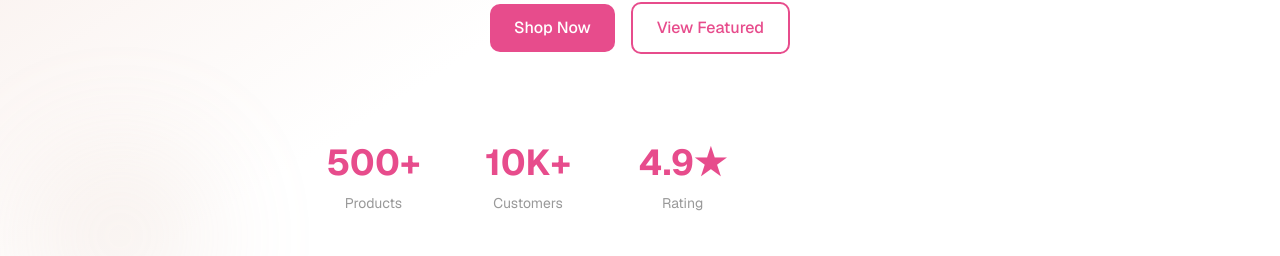
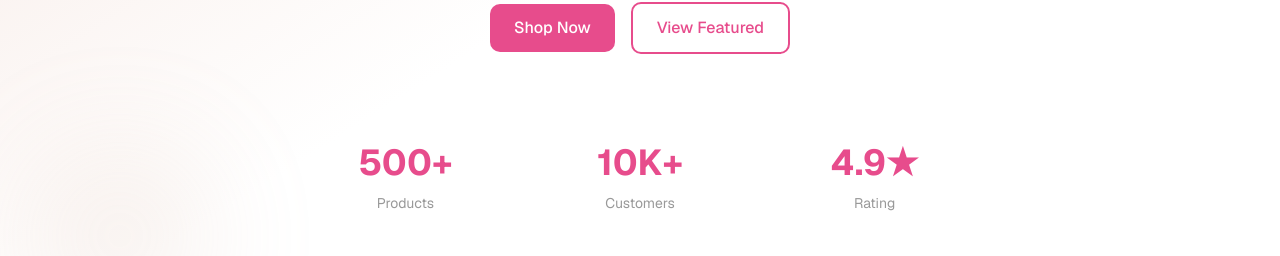
Before and after one commit to Jojo588/elegance-fashion-website, a Next.js app: page / in a window 1280 px wide. Shown: the part 544-800 px from the top of the page. Built offline with nearby package versions, Linux system fonts and the light colour scheme; no server answers; the database is empty; a web font is replaced by a local one.

Commit message:
feat: enhance HeroSection layout and styling for better alignment and centering
Co-authored-by: Benedict Jojo Afful <137832436+Jojo588@users.noreply.github.com>

```diff
--- a/components/HeroSection.tsx
+++ b/components/HeroSection.tsx
@@ -38,7 +38,7 @@ export default function HeroSection() {
           </div>
 
           {/* Stats */}
-          <div className="grid w-full max-w-md grid-cols-3 gap-2 pt-8 sm:gap-4 md:pt-12">
+          <div className="mx-auto grid w-full max-w-2xl grid-cols-3 items-center justify-items-center gap-4 pt-8 text-center sm:gap-8 md:pt-12">
             <div className="text-center">
               <p className="text-3xl md:text-4xl font-bold text-primary">500+</p>
               <p className="text-sm text-muted-foreground">Products</p>
```
